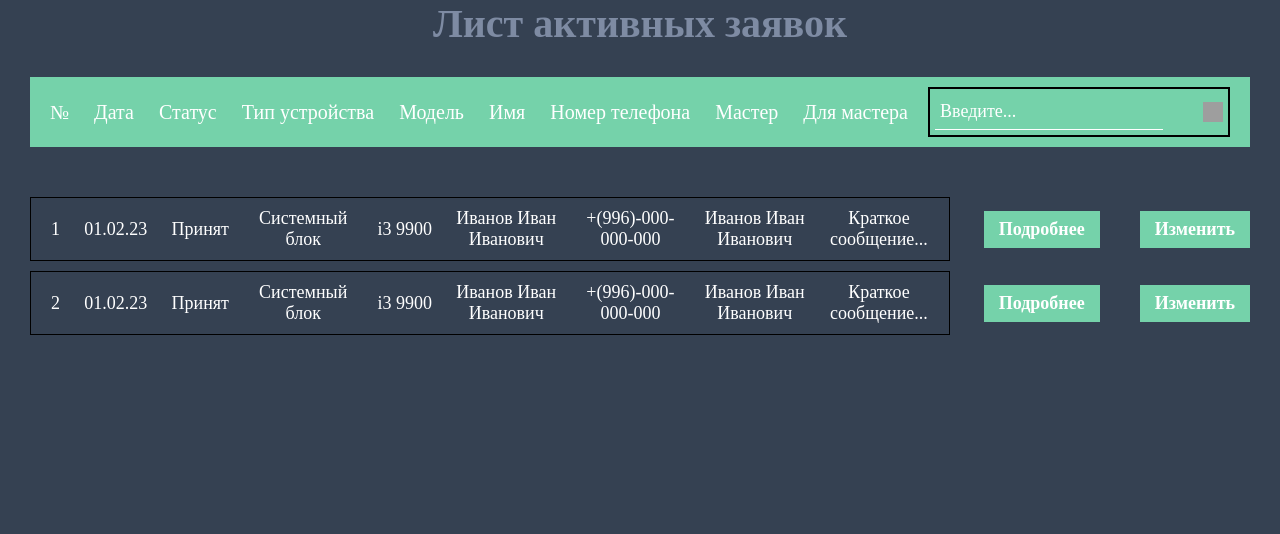
After one commit to Digidon727/Project_PS, a PHP site: page /components/lists/list_active_applications.html in a window 1280 px wide. The commit adds this page. Shown: the top 534 px of the page. Run offline with PHP 8.4, Linux system fonts and the light colour scheme; grey boxes are pictures that could not be loaded.

Commit message:
Project version #3

```diff
--- /dev/null
+++ b/components/lists/list_active_applications.html
@@ -0,0 +1,111 @@
+<!DOCTYPE html>
+<html lang="ru">
+  <head>
+    <meta charset="UTF-8" />
+    <meta http-equiv="X-UA-Compatible" content="IE=edge" />
+    <meta name="viewport" content="width=device-width, initial-scale=1.0" />
+    <link rel="stylesheet" href="../../css/style.min.css" />
+    <title>Лист активных заявок</title>
+  </head>
+  <body>
+    <section class="list__active-app">
+      <div class="container">
+        <div class="list__active-info-header">
+          <h2 class="list__active-title">Лист активных заявок</h2>
+
+          <ul class="list__active-info-tables">
+            <li class="list__active-table-header">
+              <div class="list__active-table-block">
+                <div class="list__active-text-header">№</div>
+                <div class="list__active-text-header">Дата</div>
+                <div class="list__active-text-header">Статус</div>
+                <div class="list__active-text-header">Тип устройства</div>
+                <div class="list__active-text-header">Модель</div>
+                <div class="list__active-text-header">Имя</div>
+                <div class="list__active-text-header">Номер телефона</div>
+                <div class="list__active-text-header">Мастер</div>
+                <div class="list__active-text-header">Для мастера</div>
+              </div>
+
+              <div class="form-info-search">
+                <form
+                  class="form-search-inp"
+                  method="post"
+                  action="./search_form.php"
+                >
+                  <input
+                    class="search-inp1"
+                    type="text"
+                    name="search"
+                    placeholder="Введите..."
+                    required
+                  />
+                  <input class="btn-top" type="submit" value="" />
+                </form>
+              </div>
+            </li>
+
+            <li class="list__active-info-applications">
+              <div class="list__active-info-block">
+                <div class="list__active-text-applications">1</div>
+                <div class="list__active-text-applications">01.02.23</div>
+                <div class="list__active-text-applications">Принят</div>
+                <div class="list__active-text-applications">Системный блок</div>
+                <div class="list__active-text-applications">i3 9900</div>
+                <div class="list__active-text-applications">
+                  Иванов Иван Иванович
+                </div>
+                <div class="list__active-text-applications">
+                  +(996)-000-000-000
+                </div>
+                <div class="list__active-text-applications">
+                  Иванов Иван Иванович
+                </div>
+                <div class="list__active-text-applications">
+                  Краткое сообщение...
+                </div>
+              </div>
+
+              <div class="list__active-buttons">
+                <a href="#" class="list__active-button">Подробнее</a>
+                <a href="#" class="list__active-button">Изменить</a>
+              </div>
+            </li>
+            <li class="list__active-info-applications">
+              <div class="list__active-info-block">
+                <div class="list__active-text-applications">2</div>
+                <div class="list__active-text-applications">01.02.23</div>
+                <div class="list__active-text-applications">Принят</div>
+                <div class="list__active-text-applications">Системный блок</div>
+                <div class="list__active-text-applications">i3 9900</div>
+                <div class="list__active-text-applications">
+                  Иванов Иван Иванович
+                </div>
+                <div class="list__active-text-applications">
+                  +(996)-000-000-000
+                </div>
+                <div class="list__active-text-applications">
+                  Иванов Иван Иванович
+                </div>
+                <div class="list__active-text-applications">
+                  Краткое сообщение...
+                </div>
+              </div>
+
+              <div class="list__active-buttons">
+                <a href="#" class="list__active-button">Подробнее</a>
+                <a href="#" class="list__active-button">Изменить</a>
+              </div>
+            </li>
+          </ul>
+        </div>
+      </div>
+    </section>
+
+    <script
+      src="https://cdn.jsdelivr.net/npm/bootstrap@5.1.3/dist/js/bootstrap.bundle.min.js"
+      integrity="sha384-ka7Sk0Gln4gmtz2MlQnikT1wXgYsOg+OMhuP+IlRH9sENBO0LRn5q+8nbTov4+1p"
+      crossorigin="anonymous"
+    ></script>
+  </body>
+</html>
--- a/scss/_global_style.scss
+++ b/scss/_global_style.scss
@@ -1,5 +1,6 @@
-// Цвета сайта (кнопки, формы, задний фон и .т.д)
+// Цвета сайта (формы, задний фон и .т.д)
 $main-bg-color: #354152;
+$main-bg-color-2: #75d2aa;
 // $body-bg: #5b5e63; // ВРЕМЕННАЯ ПЕРЕМЕННАЯ
 
 //Цвет текста и полей(input)
@@ -25,8 +26,8 @@ $base-line-height: 1.5;
 .btn {
   display: inline-block;
   padding: 8px 50px;
-  border-radius: 15px;
-  background: linear-gradient(160deg, #8ee4b9 0%, #185547 100%);
+  // border-radius: 15px;
+  background: #75d2aa;
   width: 100%;
   transition: all 0.3s;
   color: $white-color-text;
@@ -60,7 +61,6 @@ $base-line-height: 1.5;
 }
 
 //лого
-
 .header__logo {
   width: 100%;
   width: 72px;
@@ -91,7 +91,6 @@ $base-line-height: 1.5;
   border: 2px solid #8ee4b9;
   background-color: #30a87e2f;
 }
-
 .btn-close {
   position: absolute;
   top: 5px;
--- /dev/null
+++ b/scss/_list_active_app_and_comp.scss
@@ -0,0 +1,141 @@
+.list {
+  // .list__active-app
+
+  &__active-app {
+    background: $main-bg-color;
+    height: 5000px; //временно
+  }
+
+  // .list__active-info-header
+
+  &__active-info-header {
+  }
+
+  // .list__active-title
+
+  &__active-title {
+    color: $first-text;
+    font-size: 40px;
+    text-align: center;
+    font-weight: 900;
+    margin-bottom: 30px;
+  }
+
+  // .list__active-info-tables
+
+  &__active-info-tables {
+  }
+
+  // .list__active-table-header
+
+  &__active-table-header {
+    display: flex;
+    align-items: center;
+    background-color: $main-bg-color-2;
+    padding: 10px 20px;
+    margin-bottom: 50px;
+  }
+
+  // .list__active-table-block
+
+  &__active-table-block {
+    display: flex;
+    justify-content: space-between;
+    width: 100%;
+    color: $white-color-text;
+    font-size: 20px;
+    margin-right: 20px;
+  }
+
+  // .list__active-text-header
+
+  &__active-text-header {
+  }
+
+  // .list__active-info-applications
+
+  &__active-info-applications {
+    display: flex;
+    justify-content: space-between;
+    gap: 50px;
+    color: $white-color-text;
+    margin-bottom: 10px;
+  }
+
+  // .list__active-info-block
+
+  &__active-info-block {
+    display: flex;
+    justify-content: space-between;
+    align-items: center;
+    width: 100%;
+    border: 1px solid #000;
+    padding: 10px 20px;
+    font-size: 18px;
+  }
+
+  // .list__active-text-applications
+
+  &__active-text-applications {
+    max-width: 100px;
+    text-align: center;
+  }
+
+  // .list__active-buttons
+
+  &__active-buttons {
+    display: flex;
+    justify-content: end;
+    align-items: center;
+    gap: 40px;
+    width: 100%;
+    max-width: 250px;
+  }
+
+  // .list__active-button
+
+  &__active-button {
+    display: inline-block;
+    text-align: center;
+    padding: 8px 15px;
+    background: #75d2aa;
+    width: 100%;
+    max-width: 150px;
+    transition: all 0.3s;
+    font-size: 18px;
+    color: $white-color-text;
+    font-weight: 600;
+    &:hover {
+      background: #48a37c;
+      color: #000;
+    }
+  }
+}
+
+.form-info-search {
+  display: flex;
+  max-width: 100%;
+  width: 350px;
+  border: 2px solid #000;
+  padding: 5px;
+  color: $white-color-text;
+}
+.form-search-inp {
+  display: flex;
+}
+.search-inp1 {
+  font-size: 18px;
+  padding-left: 5px;
+  border-bottom: 1px solid $white-color-text;
+  cursor: pointer;
+  &::placeholder {
+    color: $white-color-text;
+  }
+}
+.btn-top {
+  padding: 9px 60px 9px 0;
+  background: url("../img/icons-search.svg") no-repeat right;
+  background-size: 20px 20px;
+}
+.btn {
+}
--- a/scss/style.scss
+++ b/scss/style.scss
@@ -2,3 +2,4 @@
 @import "global_style";
 @import "main";
 @import "registration_login_form";
+@import "_list_active_app_and_comp";
```
Also changed, not shown: components/lists/list_completed_applications.html (added, +111 -0 lines), index.html (+12 -1 lines), components/login_form.html (line endings or trailing spaces), components/registration_forms.html (line endings or trailing spaces), css/style.min.css, img/icons-search.svg (added), img/logo1.svg, scss/_main.scss (line endings or trailing spaces), scss/_registration_login_form.scss (line endings or trailing spaces), scss/_reset.scss (line endings or trailing spaces), 1 other file.
